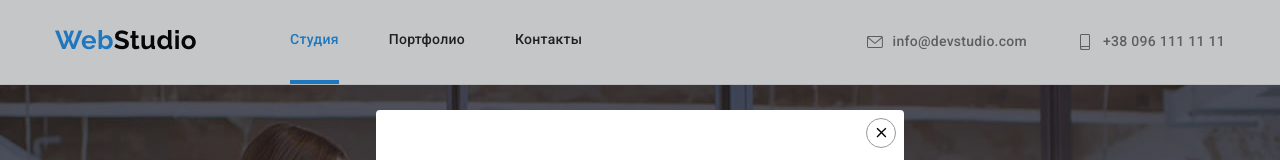
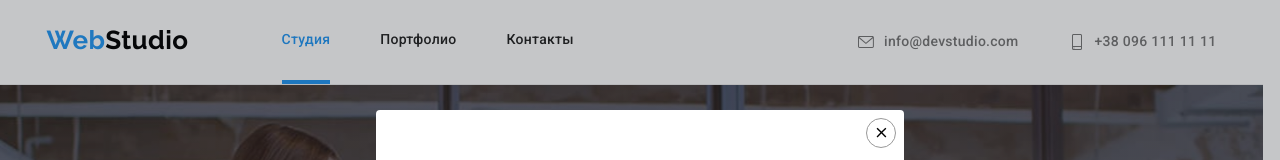
Before and after one commit to ihorsaievych/goit-markup-hw-05, a plain HTML site: page index.html in a window 1280 px wide. Both pictures are taken after a click on the button "Заказать услугу". Shown: the top 160 px of the page. Drawn offline with nearby package versions, Linux system fonts and the light colour scheme.

Commit message:
fixed.width size - no scroll

```diff
--- a/css/styles.css
+++ b/css/styles.css
@@ -613,6 +613,7 @@ img {
   transition: transform 250ms cubic-bezier(0.4, 0, 0.2, 1);
 }
 
+.gallery-link:focus .gallery-item-about,
 .gallery-link:hover .gallery-item-about {
   transform: translateY(0%);
 }
@@ -774,5 +775,6 @@ img {
 }
 
 .no-scroll {
-  overflow: auto;
+  overflow: hidden;
+  padding-right: 17px;
 }
--- a/index.html
+++ b/index.html
@@ -22,7 +22,7 @@
   </head>
 
   <body>
-    <header class="header">
+    <header class="header page-header--fixed" data-page-header>
       <div class="container">
         <!--navigation link-->
         <nav class="header-nav">
```
Also changed, not shown: js/modal.js (+14 -0 lines).
